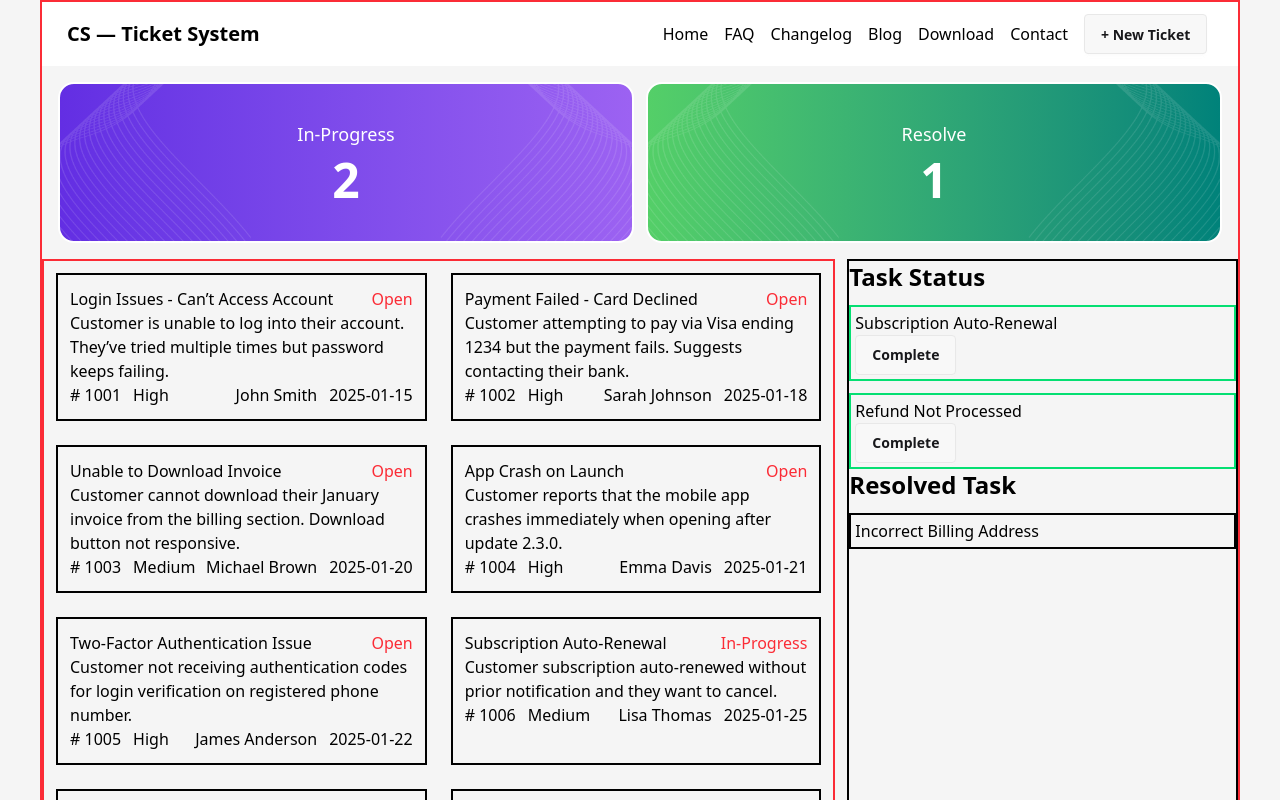
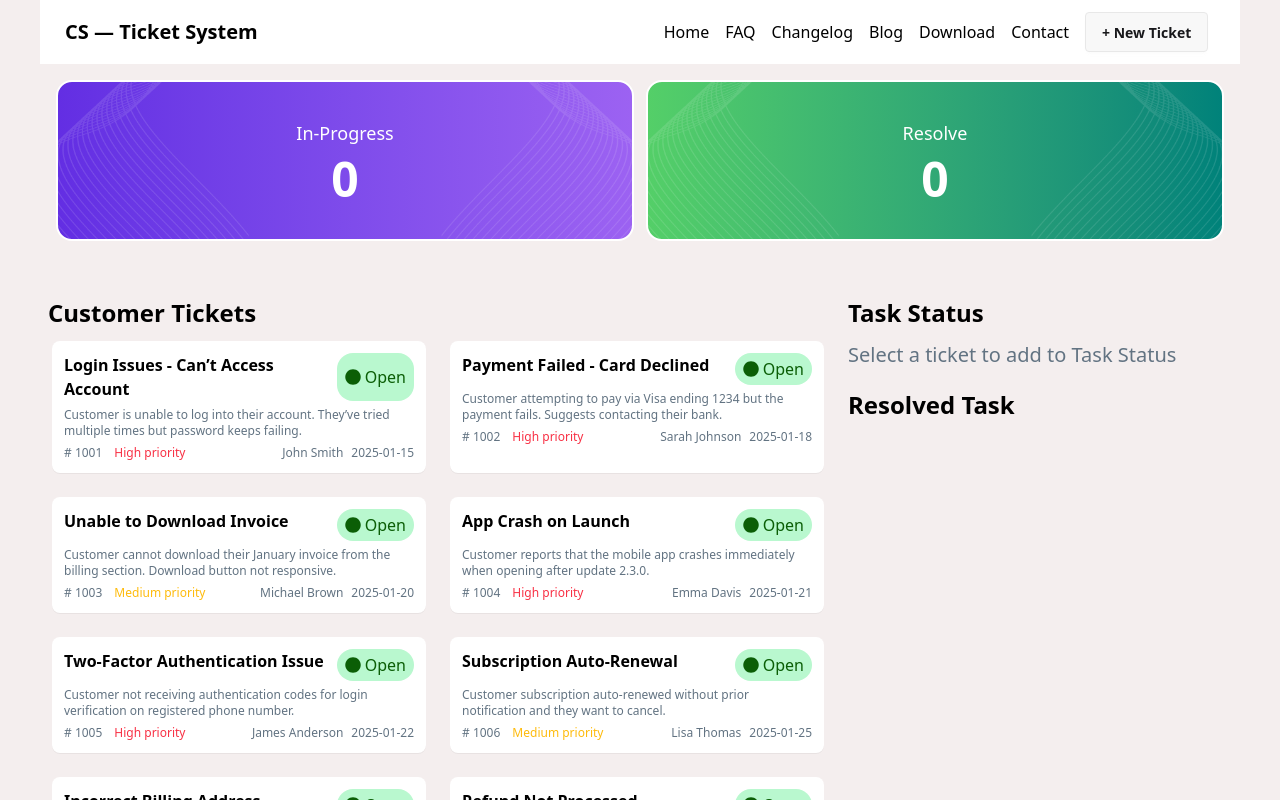
Before and after one commit to ziam8415/customer-support-zone, a React (Vite) app: page / in a window 1280 px wide. Shown: the top 800 px of the page. Built offline with nearby package versions, Linux system fonts and the light colour scheme.

Commit message:
added customer ticket desing

```diff
--- a/package.json
+++ b/package.json
@@ -13,6 +13,7 @@
     "@tailwindcss/vite": "^4.1.13",
     "react": "^19.1.1",
     "react-dom": "^19.1.1",
+    "react-icons": "^5.5.0",
     "tailwindcss": "^4.1.13"
   },
   "devDependencies": {
--- a/public/Data.json
+++ b/public/Data.json
@@ -50,7 +50,7 @@
     "description": "Customer subscription auto-renewed without prior notification and they want to cancel.",
     "customer": "Lisa Thomas",
     "priority": "Medium",
-    "status": "In-Progress",
+    "status": "Open",
     "createdAt": "2025-01-25"
   },
   {
@@ -59,7 +59,7 @@
     "description": "Customer’s billing address shows as different city. They updated it but still displays the old one.",
     "customer": "Emily Clark",
     "priority": "Low",
-    "status": "Resolved",
+    "status": "Open",
     "createdAt": "2025-01-26"
   },
   {
@@ -68,7 +68,7 @@
     "description": "Customer requested a refund two weeks ago but has not received the amount yet.",
     "customer": "Sophia Taylor",
     "priority": "Medium",
-    "status": "In-Progress",
+    "status": "Open",
     "createdAt": "2025-01-28"
   },
   {
--- a/src/App.jsx
+++ b/src/App.jsx
@@ -13,8 +13,8 @@ function App() {
   const ticketData = use(ticketPromise);
   return (
     <>
-      <div className="bg-[#f5f5f5]">
-        <div className="max-w-[1200px] border-2 border-red-500 mx-auto  text-black">
+      <div className="bg-[#f4eeee]">
+        <div className="max-w-[1200px] mx-auto  text-black">
           <Navbar></Navbar>
           <IshuHandle ticketData={ticketData}></IshuHandle>
         </div>
--- a/src/component/IshuHandle.jsx
+++ b/src/component/IshuHandle.jsx
@@ -36,8 +36,9 @@ const IshuHandle = ({ ticketData }) => {
     <div>
       <Counter ticketData={ticketData}></Counter>
 
-      <div className="grid grid-cols-3 gap-3">
-        <div className="border-2 border-red-500 col-span-2">
+      <div className="grid grid-cols-3 gap-3 pt-10">
+        <div className="col-span-2">
+          <h1 className="text-2xl font-bold pl-2">Customer Tickets</h1>
           <Suspense>
             <TicketContainer
               handelCardClick={handelCardClick}
@@ -45,7 +46,7 @@ const IshuHandle = ({ ticketData }) => {
             ></TicketContainer>
           </Suspense>
         </div>
-        <div className="border-2">
+        <div className="">
           <TaskContainer
             handelComplete={handelComplete}
             ticketStatus={ticketStatus}
--- a/src/component/TaskContainer/Task.jsx
+++ b/src/component/TaskContainer/Task.jsx
@@ -2,13 +2,13 @@ import React from "react";
 
 const Task = ({ task, handelComplete }) => {
   return (
-    <div className="mt-3 p-1 border-2 border-green-400">
-      <h1>{task.title}</h1>
+    <div className="mt-3 rounded-2xl bg-white p-4">
+      <h1 className="text-xl font-semibold">{task.title}</h1>
       <button
         onClick={() => {
           handelComplete(task);
         }}
-        className="btn"
+        className="mt-2 text-center rounded-2xl bg-[#02a53b] w-full text-white font-semibold py-2"
       >
         Complete
       </button>
--- a/src/component/TaskContainer/TaskContainer.jsx
+++ b/src/component/TaskContainer/TaskContainer.jsx
@@ -6,7 +6,7 @@ const TaskContainer = ({ ticketStatus, handelComplete }) => {
   const resolvedData = ticketStatus.filter(
     (ticket) => ticket.status == "Resolved"
   );
-  console.log(resolvedData);
+
   return (
     <div>
       <h1 className="text-2xl font-bold">Task Status</h1>
@@ -14,7 +14,7 @@ const TaskContainer = ({ ticketStatus, handelComplete }) => {
         handelComplete={handelComplete}
         ticketStatus={ticketStatus}
       ></TaskStatus>
-      <h1 className="text-2xl font-bold">Resolved Task</h1>
+      <h1 className="text-2xl font-bold pt-5">Resolved Task</h1>
       {resolvedData.map((data) => (
         <ResolvedTask data={data}></ResolvedTask>
       ))}
--- a/src/component/TaskContainer/TaskStatus.jsx
+++ b/src/component/TaskContainer/TaskStatus.jsx
@@ -5,11 +5,26 @@ const TaskStatus = ({ ticketStatus, handelComplete }) => {
   const taskStatusData = ticketStatus.filter(
     (ticket) => ticket.status == "In-Progress"
   );
-  //console.log(taskStatusData);
+  const length = taskStatusData.length;
+  console.log(length);
 
-  return taskStatusData.map((task) => (
-    <Task key={task.id} handelComplete={handelComplete} task={task}></Task>
-  ));
+  return (
+    <>
+      {taskStatusData.length == 0 ? (
+        <h1 className="text-[#627382] text-xl pt-3">
+          Select a ticket to add to Task Status
+        </h1>
+      ) : (
+        taskStatusData.map((task) => (
+          <Task
+            key={task.id}
+            handelComplete={handelComplete}
+            task={task}
+          ></Task>
+        ))
+      )}
+    </>
+  );
 };
 
 export default TaskStatus;
--- a/src/component/TicketContainer/Card.jsx
+++ b/src/component/TicketContainer/Card.jsx
@@ -1,4 +1,5 @@
 import React from "react";
+import { FaCircle } from "react-icons/fa";
 
 const Card = ({ ticket, handelCardClick }) => {
   //console.log(ticket.ticket.status);
@@ -7,22 +8,43 @@ const Card = ({ ticket, handelCardClick }) => {
       onClick={() => {
         handelCardClick(ticket);
       }}
-      className="p-3 border-2 m-3"
+      className="p-3 bg-white m-3 rounded-lg shadow-2xs"
     >
       <div className="flex justify-between">
-        <h1>{ticket.title}</h1>
-        <p className="text-red-500">{ticket.status}</p>
+        <h1 className=" font-semibold">{ticket.title}</h1>
+        <p
+          className={`flex items-center gap-1 px-2 py-1 rounded-2xl ${
+            ticket.status == "Open"
+              ? "bg-[#b9f8cf] text-[#0b5e06]"
+              : "bg-[#f8f3b9] text-[#9c7700]"
+          }`}
+        >
+          <span>
+            <FaCircle />
+          </span>
+          <span>{ticket.status}</span>
+        </p>
       </div>
-      <p>{ticket.description}</p>
-      <div className="flex justify-between">
+      <p className="text-[#627382] text-xs py-1.5">{ticket.description}</p>
+      <div className="flex justify-between text-[#627382] text-xs">
         <div className="flex">
           <h3 className="pr-3">
             # <span>{ticket.id}</span>
           </h3>
-          <h3>{ticket.priority}</h3>
+          <h3
+            className={`${
+              ticket.priority == "High"
+                ? "text-[#f83044]"
+                : ticket.priority == "Medium"
+                ? "text-[#febb0c]"
+                : "text-[#02a53b]"
+            }`}
+          >
+            {ticket.priority} priority
+          </h3>
         </div>
         <div className="flex">
-          <h3 className="pr-3">{ticket.customer}</h3>
+          <h3 className="pr-2">{ticket.customer}</h3>
           <h3>{ticket.createdAt}</h3>
         </div>
       </div>
--- a/src/component/counter/Counter.jsx
+++ b/src/component/counter/Counter.jsx
@@ -10,7 +10,6 @@ const Counter = ({ ticketData }) => {
     (ticket) => ticket.status == "Resolved"
   );
 
-  console.log(resolvedData);
   return (
     <div className="flex p-4 gap-3 text-center">
       <div className="border-2 border-white flex-1 relative bg-gradient-to-r from-[#632ee3] to-[#9c62f2] rounded-2xl  flex p-4 md:p-0  text-white ">
```
Also changed, not shown: 1 other file (tests, documents, lock files or other folders).
